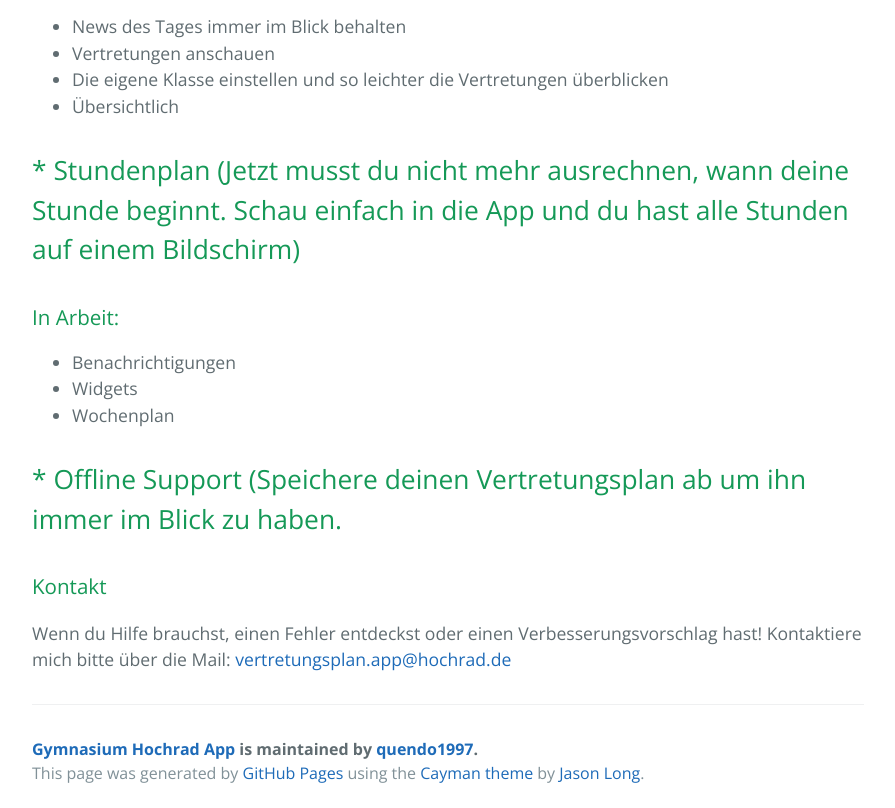
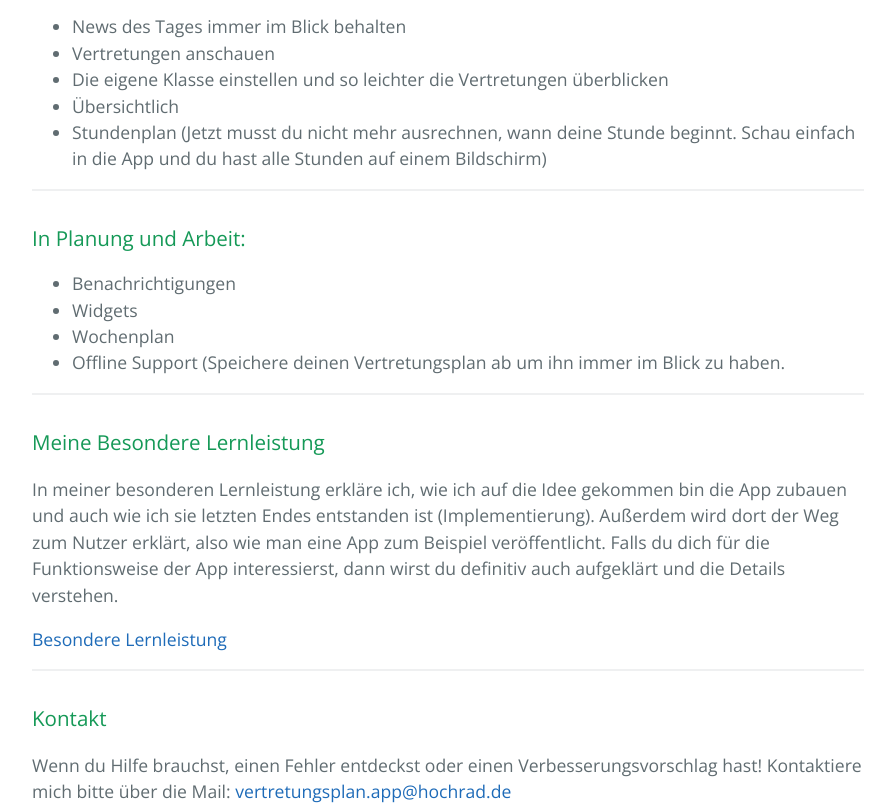
Before and after one commit to fvholten/GymnasiumHochrad, a plain HTML site: page index.html in a window 1280 px wide. Shown: the part 448-1256 px from the top of the page, without its empty margins (192-1087 px from the left). Drawn offline with nearby package versions, Linux system fonts and the light colour scheme.

Commit message:
Create gh-pages branch via GitHub

```diff
--- a/index.html
+++ b/index.html
@@ -12,7 +12,7 @@
   <body>
     <section class="page-header">
       <h1 class="project-name">Gymnasium Hochrad App</h1>
-      <h2 class="project-tagline">Hier findest du alle Informationen, die du brauchst!</h2>
+      <h2 class="project-tagline">Der Vertretungsplan des Gymnasium Hochrads als App!</h2>
       <a href="https://github.com/quendo1997/GymnasiumHochrad" class="btn">View on GitHub</a>
       <a href="https://github.com/quendo1997/GymnasiumHochrad/zipball/master" class="btn">Download .zip</a>
       <a href="https://github.com/quendo1997/GymnasiumHochrad/tarball/master" class="btn">Download .tar.gz</a>
@@ -27,22 +27,31 @@
 <li>Vertretungen anschauen</li>
 <li>Die eigene Klasse einstellen und so leichter die Vertretungen überblicken</li>
 <li>Übersichtlich</li>
+<li>Stundenplan (Jetzt musst du nicht mehr ausrechnen, wann deine Stunde beginnt. Schau einfach in die App und du hast alle Stunden auf einem Bildschirm)</li>
 </ul>
 
-<h2>
-<a id="-stundenplan-jetzt-musst-du-nicht-mehr-ausrechnen-wann-deine-stunde-beginnt-schau-einfach-in-die-app-und-du-hast-alle-stunden-auf-einem-bildschirm" class="anchor" href="#-stundenplan-jetzt-musst-du-nicht-mehr-ausrechnen-wann-deine-stunde-beginnt-schau-einfach-in-die-app-und-du-hast-alle-stunden-auf-einem-bildschirm" aria-hidden="true"><span aria-hidden="true" class="octicon octicon-link"></span></a>* Stundenplan (Jetzt musst du nicht mehr ausrechnen, wann deine Stunde beginnt. Schau einfach in die App und du hast alle Stunden auf einem Bildschirm)</h2>
+<hr>
 
 <h3>
-<a id="in-arbeit" class="anchor" href="#in-arbeit" aria-hidden="true"><span aria-hidden="true" class="octicon octicon-link"></span></a>In Arbeit:</h3>
+<a id="in-planung-und-arbeit" class="anchor" href="#in-planung-und-arbeit" aria-hidden="true"><span aria-hidden="true" class="octicon octicon-link"></span></a>In Planung und Arbeit:</h3>
 
 <ul>
 <li>Benachrichtigungen</li>
 <li>Widgets</li>
 <li>Wochenplan</li>
+<li>Offline Support (Speichere deinen Vertretungsplan ab um ihn immer im Blick zu haben.</li>
 </ul>
 
-<h2>
-<a id="-offline-support-speichere-deinen-vertretungsplan-ab-um-ihn-immer-im-blick-zu-haben" class="anchor" href="#-offline-support-speichere-deinen-vertretungsplan-ab-um-ihn-immer-im-blick-zu-haben" aria-hidden="true"><span aria-hidden="true" class="octicon octicon-link"></span></a>* Offline Support (Speichere deinen Vertretungsplan ab um ihn immer im Blick zu haben.</h2>
+<hr>
+
+<h3>
+<a id="meine-besondere-lernleistung" class="anchor" href="#meine-besondere-lernleistung" aria-hidden="true"><span aria-hidden="true" class="octicon octicon-link"></span></a>Meine Besondere Lernleistung</h3>
+
+<p>In meiner besonderen Lernleistung erkläre ich, wie ich auf die Idee gekommen bin die App zubauen und auch wie ich sie letzten Endes entstanden ist (Implementierung). Außerdem wird dort der Weg zum Nutzer erklärt, also wie man eine App zum Beispiel veröffentlicht. Falls du dich für die Funktionsweise der App interessierst, dann wirst du definitiv auch aufgeklärt und die Details verstehen.</p>
+
+<p><a href="http://www.amiguitos.de/fvh/GymnasiumHochradProjekt.pdf">Besondere Lernleistung</a></p>
+
+<hr>
 
 <h3>
 <a id="kontakt" class="anchor" href="#kontakt" aria-hidden="true"><span aria-hidden="true" class="octicon octicon-link"></span></a>Kontakt</h3>
```
Also changed, not shown: params.json (+1 -1 lines).
